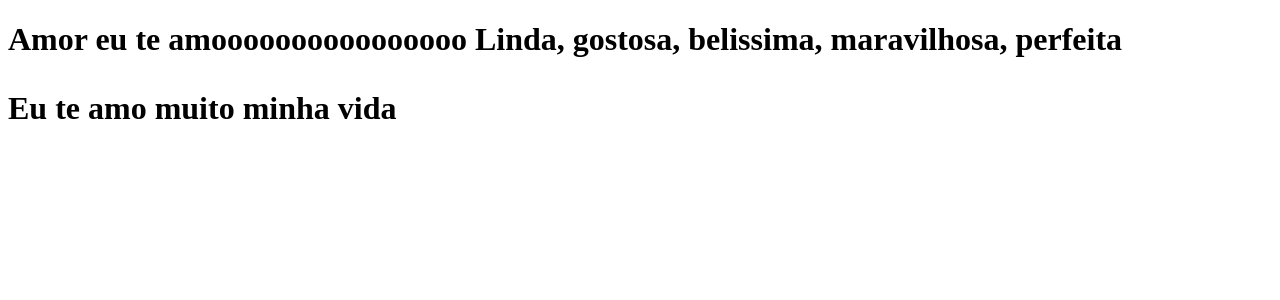
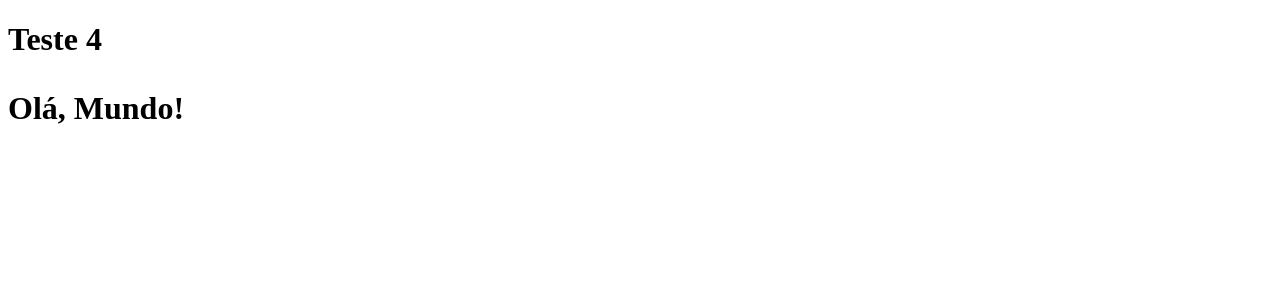
Before and after one commit to CS-Caua-Silva/clone-tabnews, a Next.js app: page / in a window 1280 px wide. Shown: the top 300 px of the page. Built offline with nearby package versions, Linux system fonts and the light colour scheme.

Commit message:
Atualização README com teste, vou explicar como fiz esse commit: Pronto voltei no tempo!

```diff
--- a/pages/index.js
+++ b/pages/index.js
@@ -1,9 +1,8 @@
 function Home() {
-    return <h1>Amor eu te amoooooooooooooooo
+    return <h1>Teste 4
 
-        Linda, gostosa, belissima, maravilhosa, perfeita
+        <p>Olá, Mundo!</p>
 
-        <p>Eu te amo muito minha vida</p>
     </h1>
 
 }
```
Also changed, not shown: 1 other file (tests, documents, lock files or other folders).
